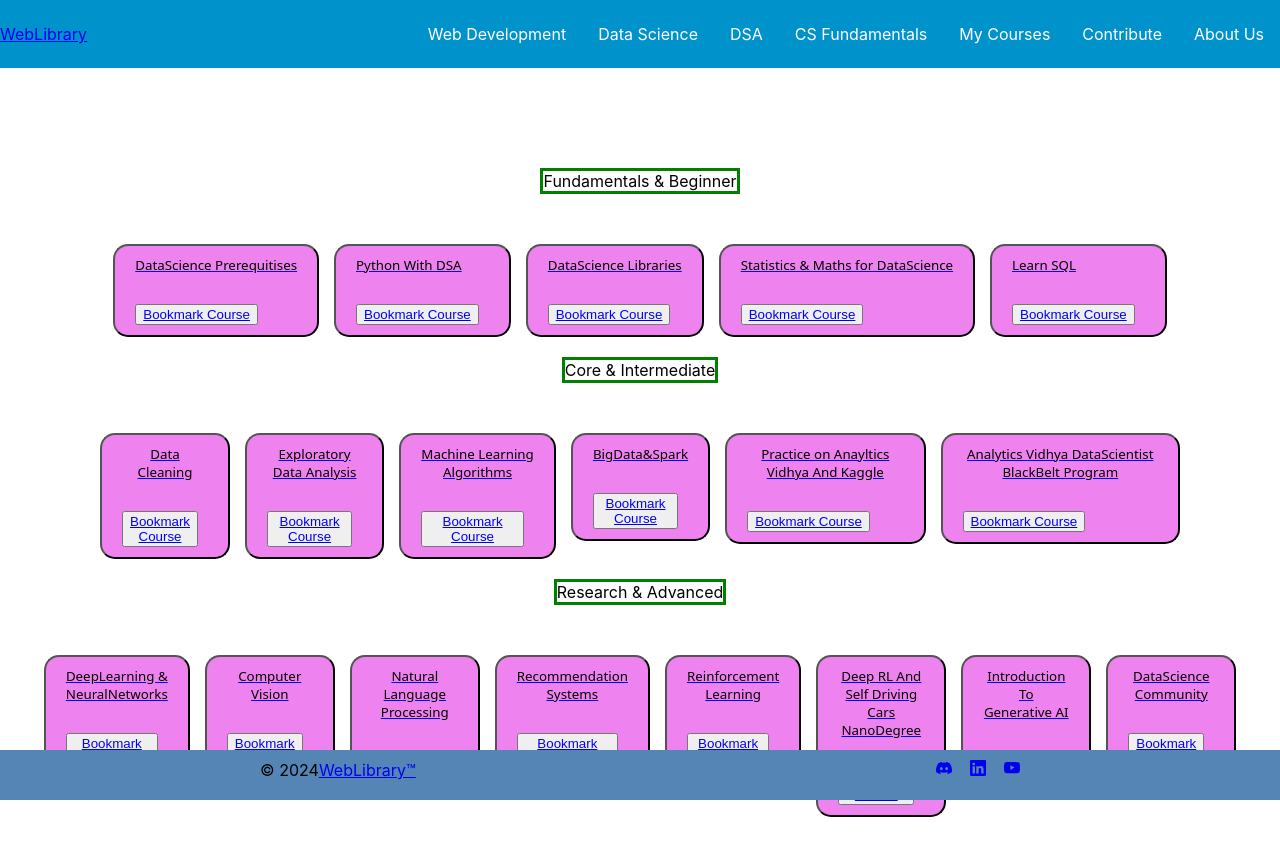
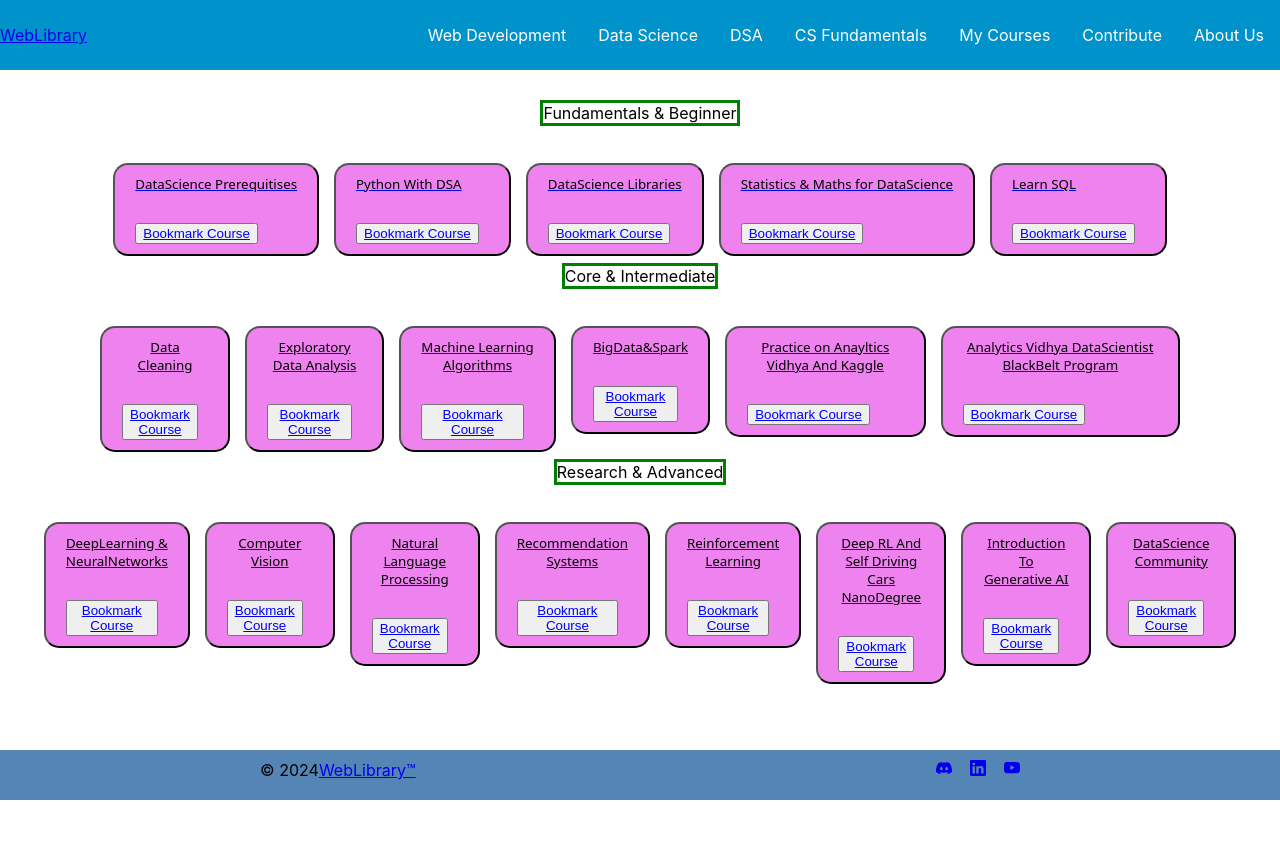
Before and after one commit to akhil3000/WebLibrary, a React (Create React App) app: page /DataScience in a window 1280 px wide. Shown: the top 856 px of the page. After the commit the page ends 800 px from the top, so only its background shows below. Built offline with nearby package versions, Linux system fonts and the light colour scheme.

Commit message:
new commit

```diff
--- a/src/components/CSFundamentals/CSFundamentals.css
+++ b/src/components/CSFundamentals/CSFundamentals.css
@@ -3,7 +3,7 @@ padding:100px 100px;
 text-align:center;
 display: flex;
 flex-direction: column;
-gap:20px;
+gap:7px;
 align-items:center;
 }
 
--- a/src/components/DataScience/DataScience.css
+++ b/src/components/DataScience/DataScience.css
@@ -3,7 +3,7 @@ padding:100px 100px;
 text-align:center;
 display: flex;
 flex-direction: column;
-gap:20px;
+gap:10px;
 align-items:center;
 }
 
--- a/src/components/Navbar.css
+++ b/src/components/Navbar.css
@@ -1,8 +1,15 @@
 nav{
+    position:fixed;
     display:flex;
+    flex-direction: row;
     justify-content:space-between;
     align-items:center;
     background-color:#0092ca;
+    width: 100%;
+    height: 70px;
+    margin-bottom: 50px;
+    z-index: 9999;
+
 }
 
 nav.title{
```
